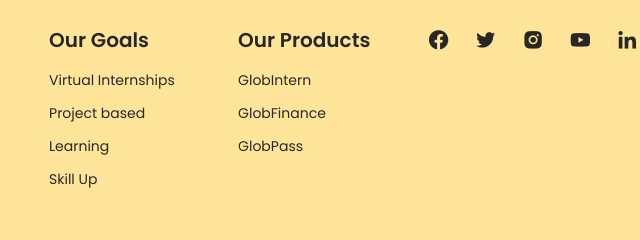
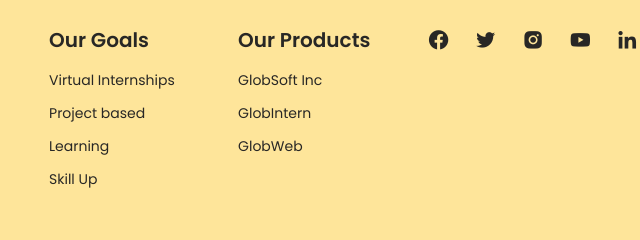
Before and after one commit to globsofts/GlobIntern, a plain HTML site: page index.html in a window 1280 px wide. Shown: the part 3295-3535 px from the top of the page, 485-1125 px from the left. Drawn offline with nearby package versions, Linux system fonts and the light colour scheme.

Commit message:
Update index.html

```diff
--- a/index.html
+++ b/index.html
@@ -1487,9 +1487,9 @@ C502.406,349.972,502.457,350.277,502.771,350.504z"/></g></g><g><path fill="#f5ec
                         <div class="footer__content">
                             <h3 class="footer__title">Our Products</h3>
                             <ul class="footer__links">
-                                <li><a target=”_blank” href="https://globsofts.github.io/GlobIntern/" class="footer__link">GlobIntern</a></li>
-                                <li><a target=”_blank” href="https://github.com/globsofts/GlobFinance/releases/download/Published/bill_splitter.apk" class="footer__link">GlobFinance</a></li>
-                                <li><a target=”_blank” href="https://globsofts.github.io/MyPassword/" class="footer__link">GlobPass</a></li>
+                               <li><a href="https://globsoft.rf.gd/" class="footer__link">GlobSoft Inc</a></li>
+                        <li><a href="https://globintern.rf.gd/" class="footer__link">GlobIntern</a></li>
+                        <li><a href="https://globweb.rf.gd/" class="footer__link">GlobWeb</a></li>
 
                             </ul>
                         </div>
```
